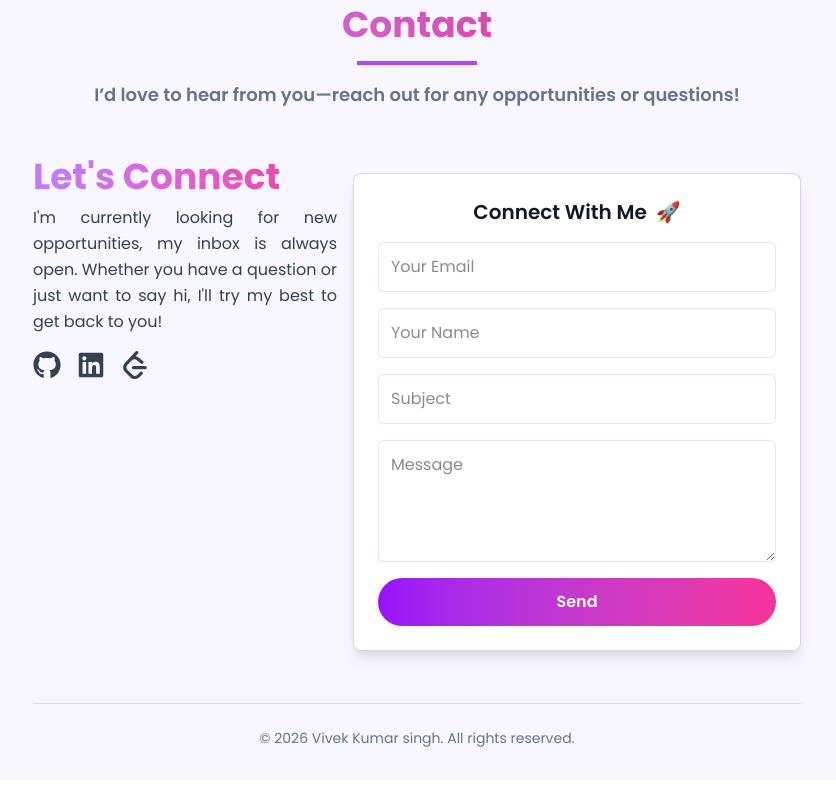
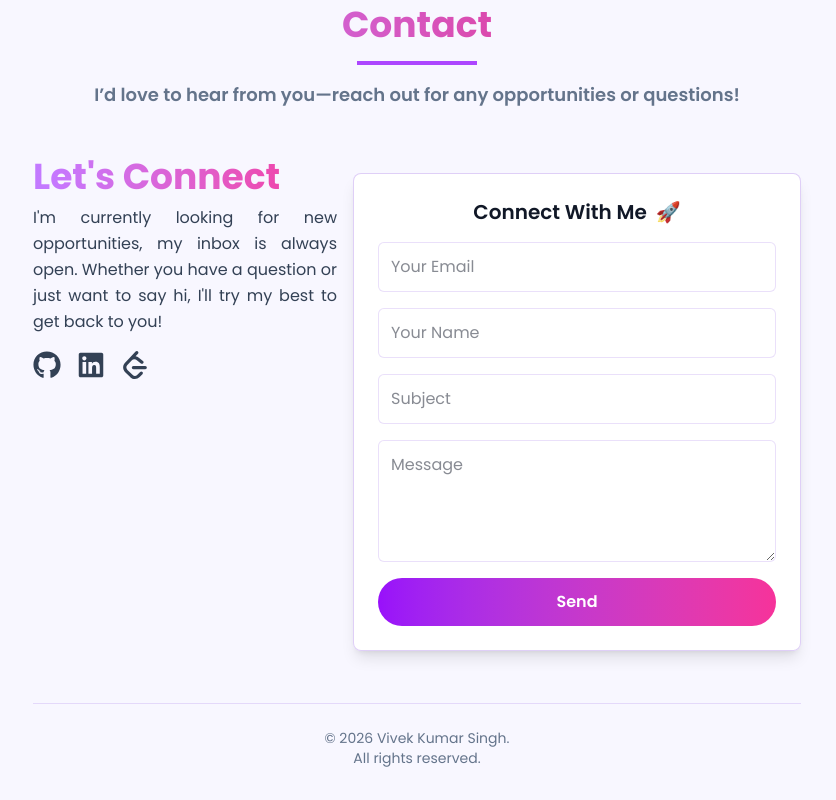
Before and after one commit to singhvivek76/Portfolio, a React (Vite) app: page / in a window 1280 px wide. Shown: the part 7049-7849 px from the top of the page, without its empty margins (223-1059 px from the left). Built offline with nearby package versions, Linux system fonts and the light colour scheme.

Commit message:
Update Project

```diff
--- a/src/components/Footer/Footer.jsx
+++ b/src/components/Footer/Footer.jsx
@@ -11,8 +11,9 @@ const Footer = () => {
         <hr className="border-[var(--color-border)] mb-6" />
         {/* Copyright Text */}
         <p className="text-sm text-[var(--color-text-soft)] mt-6">
-          © 2026 Vivek Kumar singh. All rights reserved.
+          © 2026 Vivek Kumar Singh. <br />All rights reserved.
         </p>
+
       </div>
     </footer>
   );
```
